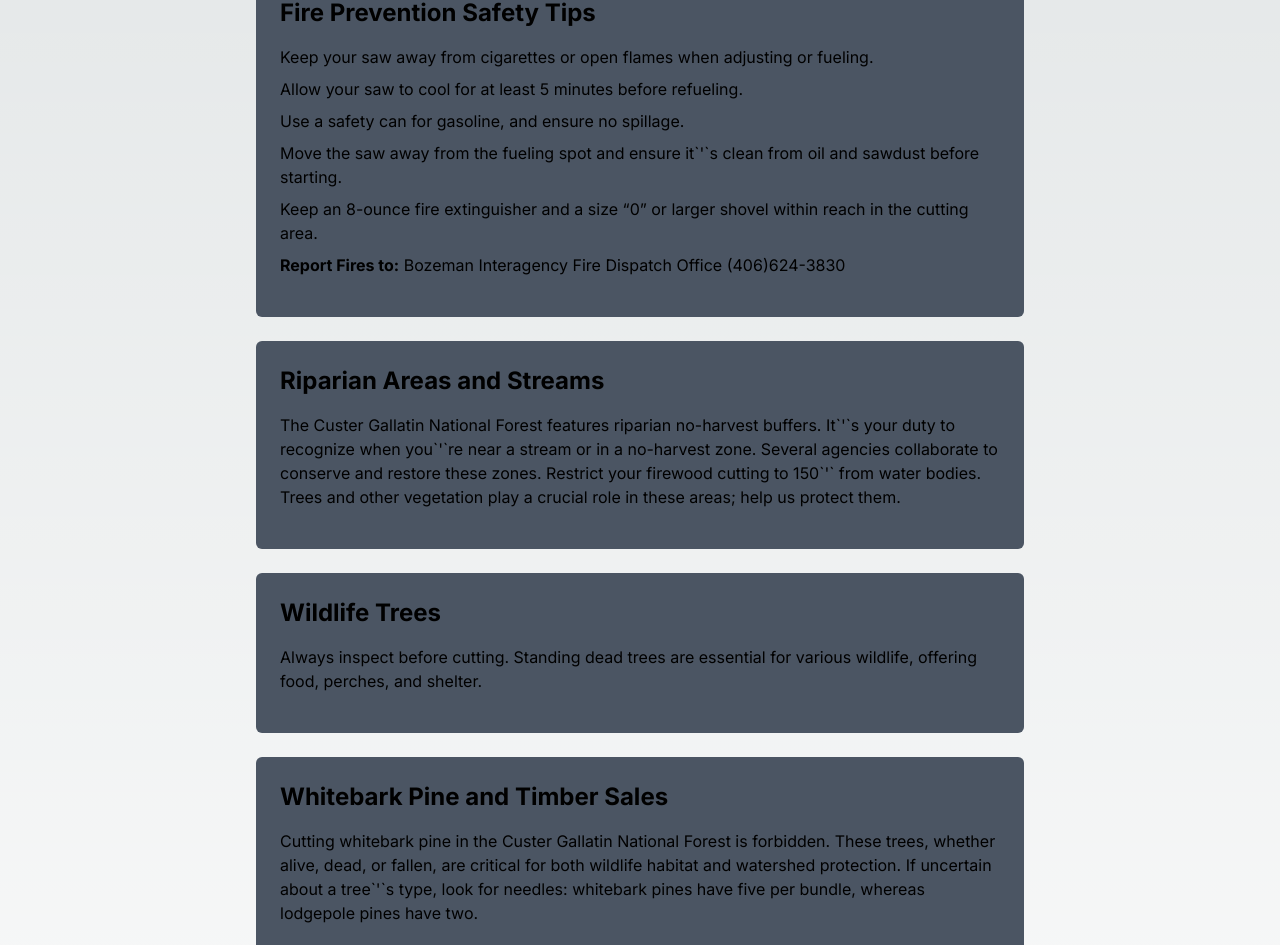
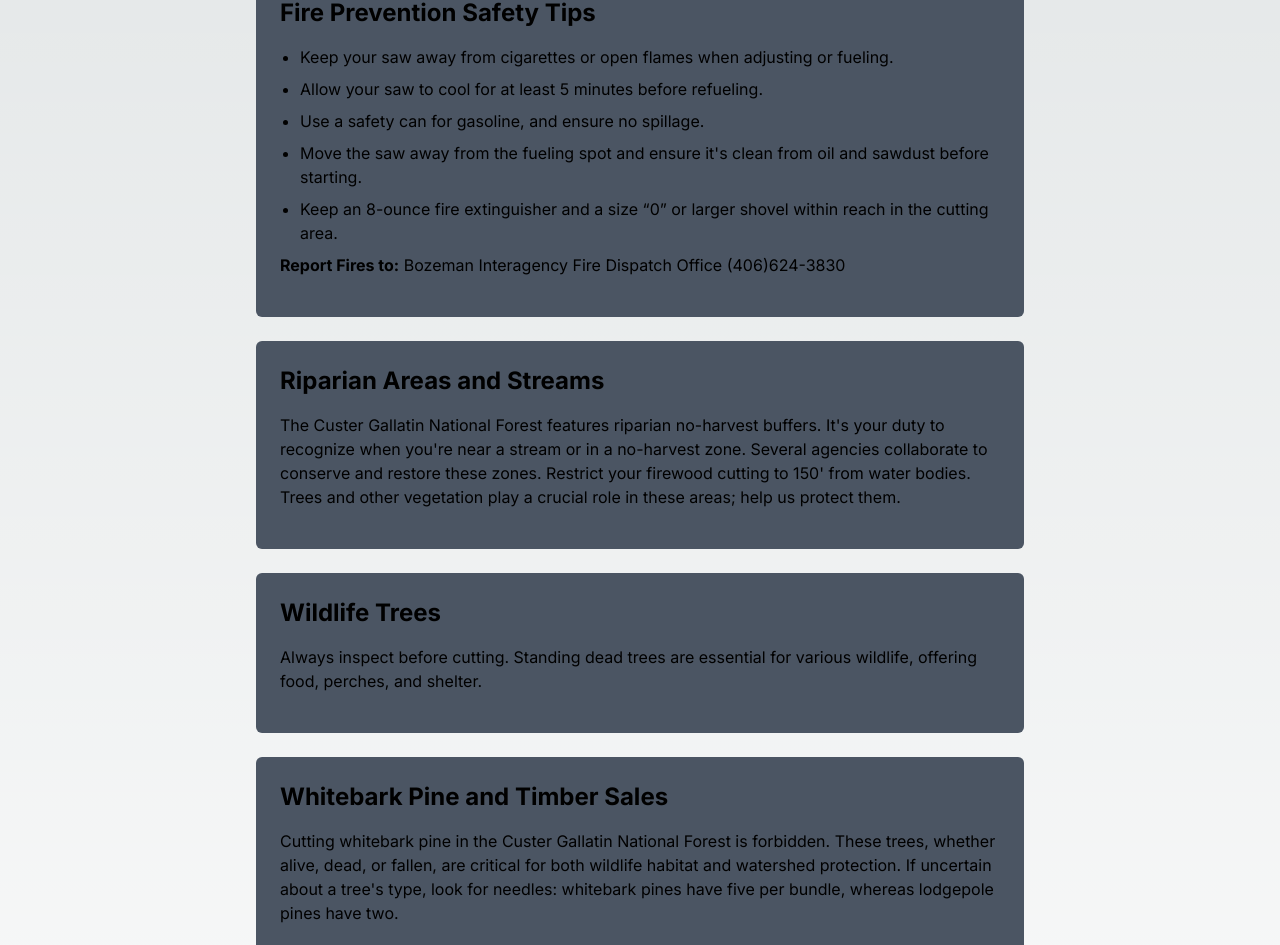
Before and after one commit to macgreene14/forest-fuel-finder, a Next.js app: page /info in a window 1280 px wide. Shown: the part 967-1912 px from the top of the page. Built offline with nearby package versions, Linux system fonts and the light colour scheme.

Commit message:
revise apos

```diff
--- a/src/app/info/page.tsx
+++ b/src/app/info/page.tsx
@@ -29,20 +29,20 @@
             </section>
             <section className="p-6 bg-gray-600 mb-6 rounded-md">
             <h2 className="text-2xl font-bold mb-4">Fire Prevention Safety Tips</h2>
-                <ol>
+            <ul className="list-disc pl-5">
                 <li className="mb-2">Keep your saw away from cigarettes or open flames when adjusting or fueling.</li>
                 <li className="mb-2">Allow your saw to cool for at least 5 minutes before refueling.</li>
                 <li className="mb-2">Use a safety can for gasoline, and ensure no spillage.</li>
-                <li className="mb-2">Move the saw away from the fueling spot and ensure it`&apos;`s clean from oil and sawdust before starting.</li>
+                <li className="mb-2">Move the saw away from the fueling spot and ensure it&apos;s clean from oil and sawdust before starting.</li>
                 <li className="mb-2">Keep an 8-ounce fire extinguisher and a size “0” or larger shovel within reach in the cutting area.</li>
-                </ol>
+                </ul>
                 <p className="mb-4"><strong>Report Fires to:</strong> Bozeman Interagency Fire Dispatch Office (406)624-3830</p>
             </section>
 
             <section className="p-6 bg-gray-600 mb-6 rounded-md">
             <h2 className="text-2xl font-bold mb-4">Riparian Areas and Streams</h2>
             <p className="mb-4">
-                    The Custer Gallatin National Forest features riparian no-harvest buffers. It`&apos;`s your duty to recognize when you`&apos;`re near a stream or in a no-harvest zone. Several agencies collaborate to conserve and restore these zones. Restrict your firewood cutting to 150`&apos;` from water bodies. Trees and other vegetation play a crucial role in these areas; help us protect them.
+                    The Custer Gallatin National Forest features riparian no-harvest buffers. It&apos;s your duty to recognize when you&apos;re near a stream or in a no-harvest zone. Several agencies collaborate to conserve and restore these zones. Restrict your firewood cutting to 150&apos; from water bodies. Trees and other vegetation play a crucial role in these areas; help us protect them.
                 </p>
             </section>
 
@@ -56,7 +56,7 @@
             <section className="p-6 bg-gray-600 mb-6 rounded-md">
             <h2 className="text-2xl font-bold mb-4">Whitebark Pine and Timber Sales</h2>
             <p className="mb-4">
-                    Cutting whitebark pine in the Custer Gallatin National Forest is forbidden. These trees, whether alive, dead, or fallen, are critical for both wildlife habitat and watershed protection. If uncertain about a tree`&apos;`s type, look for needles: whitebark pines have five per bundle, whereas lodgepole pines have two.
+                    Cutting whitebark pine in the Custer Gallatin National Forest is forbidden. These trees, whether alive, dead, or fallen, are critical for both wildlife habitat and watershed protection. If uncertain about a tree&apos;s type, look for needles: whitebark pines have five per bundle, whereas lodgepole pines have two.
                 </p>
                 <p className="mb-4">
                     Additionally, avoid cutting in active timber sales. The buyer owns all timber within the boundary, and cutting here is prohibited.
```
